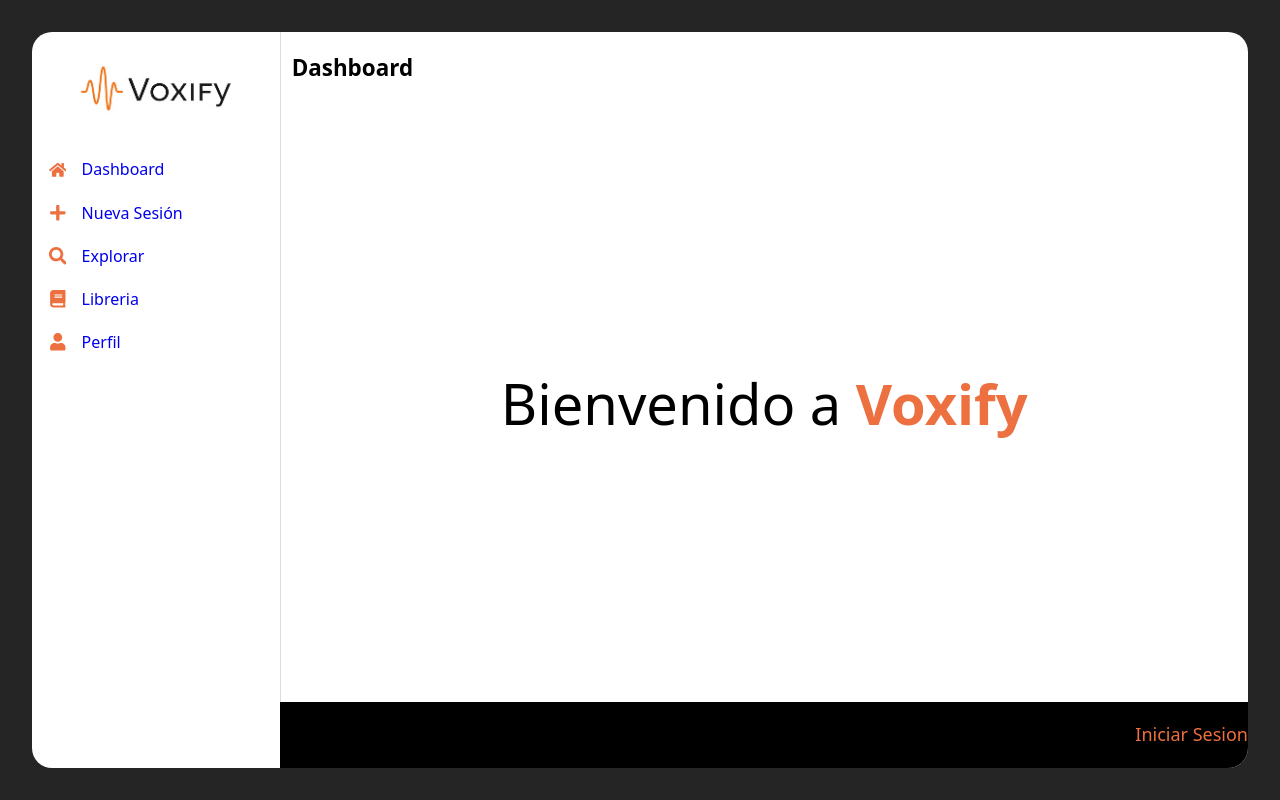
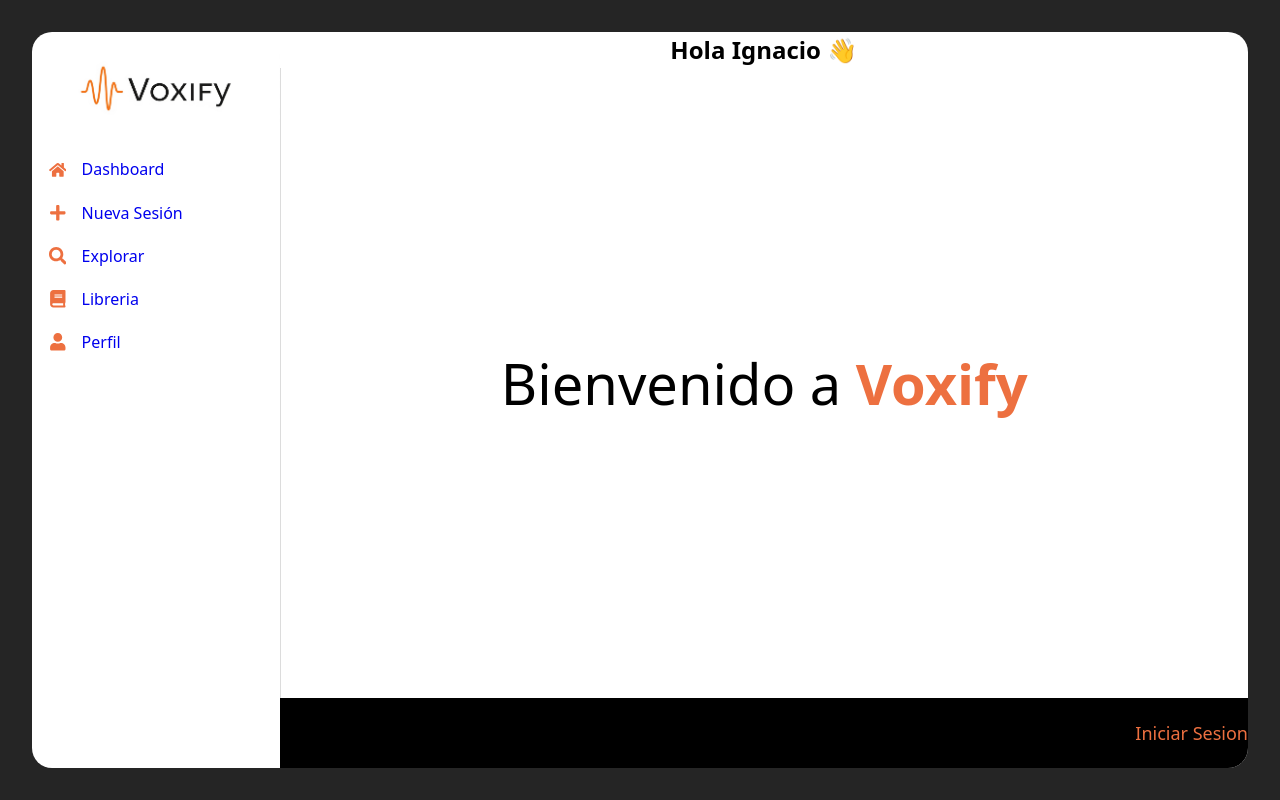
Before and after one commit to ignaarguello/Voxify, a React (Vite) app in the folder Cliente/: page / in a window 1280 px wide. Built offline with nearby package versions, Linux system fonts and the light colour scheme; the HTML template or start-up script is replaced by a standard one.

Commit message:
Add/Titulo de saludo al usuario

```diff
--- a/Cliente/src/layout/Layout.css
+++ b/Cliente/src/layout/Layout.css
@@ -18,7 +18,7 @@
     flex-direction: column;
   }
 
-  /* Contenedor de Layout y Footer */
+  /* Contenedor de Layout general + Footer */
   #ContenidoLayout {
     /* border: 2px solid greenyellow; */
     width: 100%;
@@ -27,6 +27,7 @@
     flex-direction: column;
   }
 
+  /* Children que renderiza cada seccion */
   #ChildrenLayout {
     /* border: 2px solid sienna; */
     width: 100%;
@@ -36,6 +37,10 @@
     justify-content: center;
   }
 
+  /* Titulo del Saludo del Usuario - Username */
+  #TituloHolaUsername{
+    text-align: center;
+  }
 }
 
 
--- a/Cliente/src/layout/Layout.jsx
+++ b/Cliente/src/layout/Layout.jsx
@@ -14,7 +14,8 @@
             <section id='SubcontenedorDashboard'> {/* //Subcontenedor que representa el dashboard puntualmente */}
                 <Sidebar />
                 <div id='ContenidoLayout'>
-                    <HeaderContent titulo='Dashboard' />
+                    {/* <HeaderContent titulo='Dashboard' /> */}
+                    <h2 id='TituloHolaUsername'>Hola Ignacio 👋</h2>
                     <div id='ChildrenLayout'>{props.children}</div>
                     <Footer />
                 </div>
```
